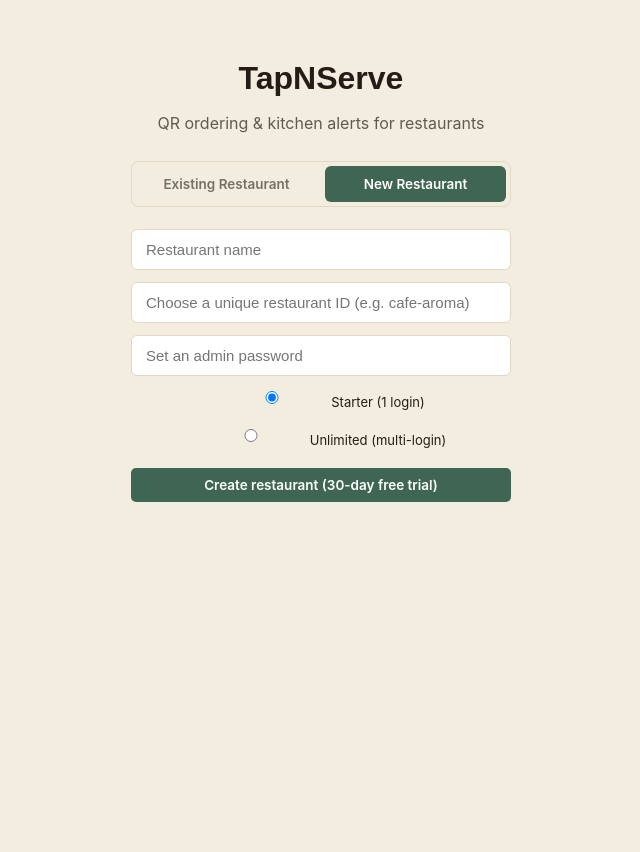
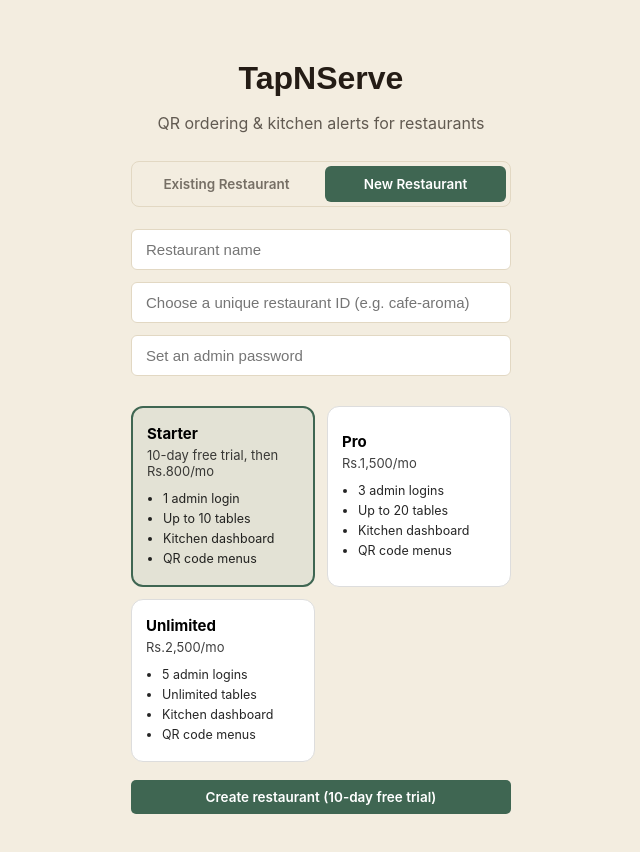
Before and after one commit to Pathan623/qr-menu-app, a React (Vite) app: page / in a window 1280 px wide. Both pictures are taken after a click on the button "New Restaurant". Shown: the top 852 px of the page, without its empty margins (319-959 px from the left). Built offline with nearby package versions, Linux system fonts and the light colour scheme; no server answers.

Commit message:
multi-tenant: slug-based routing, self-serve signup, restaurant-scoped data

```diff
--- a/src/pages/LandingPage.jsx
+++ b/src/pages/LandingPage.jsx
@@ -1,6 +1,36 @@
 import { useState } from 'react'
 import { useNavigate } from 'react-router-dom'
 import { supabase } from '../supabaseClient'
+
+const PLANS = [
+  {
+    id: 'starter',
+    name: 'Starter',
+    price: 800,
+    priceLabel: '10-day free trial, then Rs.800/mo',
+    maxLogins: 1,
+    tableLimit: 10,
+    features: ['1 admin login', 'Up to 10 tables', 'Kitchen dashboard', 'QR code menus'],
+  },
+  {
+    id: 'pro',
+    name: 'Pro',
+    price: 1500,
+    priceLabel: 'Rs.1,500/mo',
+    maxLogins: 3,
+    tableLimit: 20,
+    features: ['3 admin logins', 'Up to 20 tables', 'Kitchen dashboard', 'QR code menus'],
+  },
+  {
+    id: 'unlimited',
+    name: 'Unlimited',
+    price: 2500,
+    priceLabel: 'Rs.2,500/mo',
+    maxLogins: 5,
+    tableLimit: null,
+    features: ['5 admin logins', 'Unlimited tables', 'Kitchen dashboard', 'QR code menus'],
+  },
+]
 
 export default function LandingPage() {
   const [mode, setMode] = useState('existing') // 'existing' | 'new'
@@ -95,9 +125,11 @@ function NewRestaurantForm() {
   const [name, setName] = useState('')
   const [slug, setSlug] = useState('')
   const [password, setPassword] = useState('')
-  const [tier, setTier] = useState('starter')
+  const [planId, setPlanId] = useState('starter')
   const [saving, setSaving] = useState(false)
   const [error, setError] = useState('')
+
+  const selectedPlan = PLANS.find((p) => p.id === planId)
 
   function slugify(text) {
     return text.toLowerCase().trim().replace(/[^a-z0-9]+/g, '-').replace(/(^-|-$)/g, '')
@@ -112,15 +144,19 @@ function NewRestaurantForm() {
     }
     setSaving(true)
 
-    const maxLogins = tier === 'unlimited' ? 5 : 1
+    const trialEndsAt =
+      planId === 'starter'
+        ? new Date(Date.now() + 10 * 24 * 60 * 60 * 1000).toISOString()
+        : null
 
     const { error: insertError } = await supabase.from('restaurants').insert({
       slug,
       name,
       admin_password: password,
-      subscription_tier: tier,
-      max_admin_logins: maxLogins,
+      subscription_tier: selectedPlan.id,
+      max_admin_logins: selectedPlan.maxLogins,
       subscription_status: 'trialing',
+      trial_ends_at: trialEndsAt,
     })
 
     setSaving(false)
@@ -159,19 +195,51 @@ function NewRestaurantForm() {
         value={password}
         onChange={(e) => setPassword(e.target.value)}
       />
-      <div className="admin-row" style={{ justifyContent: 'center', marginBottom: 14 }}>
-        <label style={{ display: 'flex', alignItems: 'center', gap: 6, fontSize: 13 }}>
-          <input type="radio" checked={tier === 'starter'} onChange={() => setTier('starter')} />
-          Starter (1 login)
-        </label>
-        <label style={{ display: 'flex', alignItems: 'center', gap: 6, fontSize: 13 }}>
-          <input type="radio" checked={tier === 'unlimited'} onChange={() => setTier('unlimited')} />
-          Unlimited (multi-login)
-        </label>
+
+      <div
+        style={{
+          display: 'grid',
+          gridTemplateColumns: 'repeat(auto-fit, minmax(150px, 1fr))',
+          gap: 12,
+          margin: '18px 0',
+        }}
+      >
+        {PLANS.map((plan) => {
+          const isSelected = plan.id === planId
+          return (
+            <button
+              type="button"
+              key={plan.id}
+              onClick={() => setPlanId(plan.id)}
+              style={{
+                textAlign: 'left',
+                cursor: 'pointer',
+                borderRadius: 12,
+                padding: '16px 14px',
+                border: isSelected ? '2px solid var(--cardamom, #2f6b4f)' : '1px solid #ddd',
+                background: isSelected ? 'rgba(47, 107, 79, 0.08)' : '#fff',
+                transition: 'all 0.15s ease',
+              }}
+            >
+              <div style={{ fontWeight: 700, fontSize: 15, marginBottom: 4 }}>{plan.name}</div>
+              <div style={{ fontSize: 13, opacity: 0.75, marginBottom: 10 }}>{plan.priceLabel}</div>
+              <ul style={{ margin: 0, paddingLeft: 16, fontSize: 12.5, opacity: 0.85, lineHeight: 1.6 }}>
+                {plan.features.map((f) => (
+                  <li key={f}>{f}</li>
+                ))}
+              </ul>
+            </button>
+          )
+        })}
       </div>
+
       {error && <div className="landing-error">{error}</div>}
       <button className="admin-btn" type="submit" disabled={saving} style={{ width: '100%' }}>
-        {saving ? 'Creating...' : 'Create restaurant (30-day free trial)'}
+        {saving
+          ? 'Creating...'
+          : planId === 'starter'
+          ? 'Create restaurant (10-day free trial)'
+          : `Create restaurant (${selectedPlan.priceLabel})`}
       </button>
       {slug && (
         <p style={{ fontSize: 12, opacity: 0.7, marginTop: 10, textAlign: 'center' }}>
```
